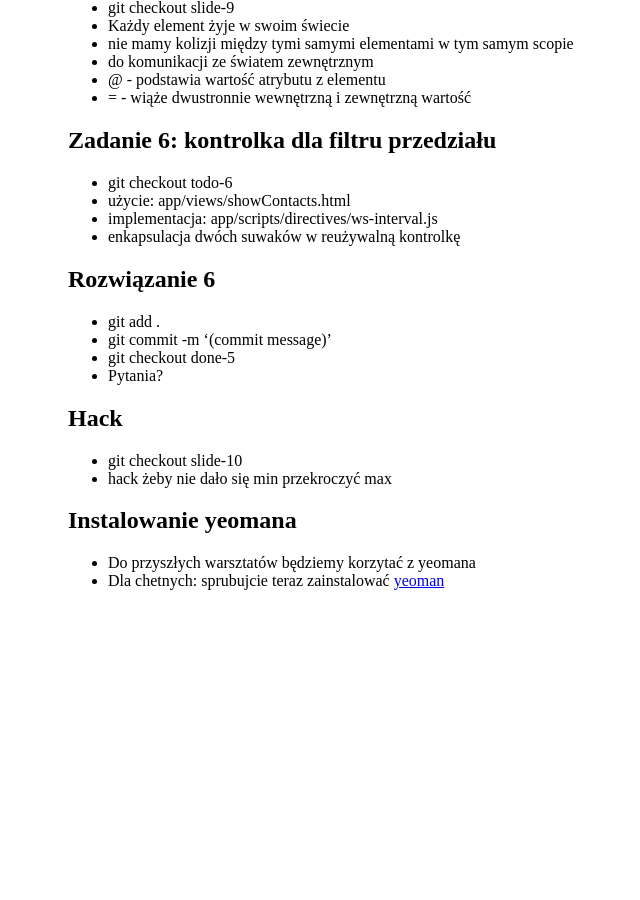
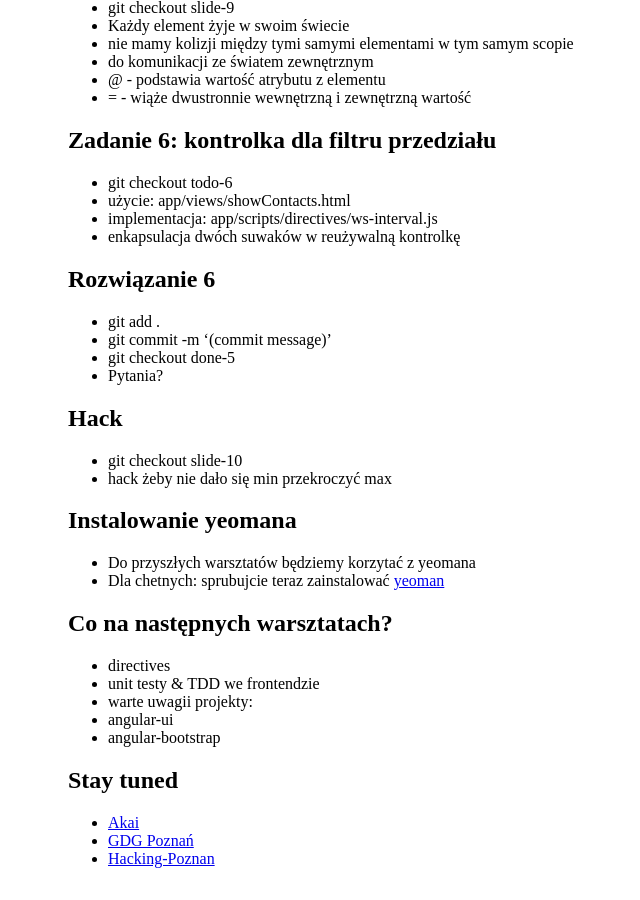
Before and after one commit to marcin-wosinek/blog, a Jekyll site: the page built from _posts/2013-06-08-2-Warsztaty-AngularJs-Akai-Poznan.md, in a window 1280 px wide and 900 px high, scrolled down 5812 px. Shown: the whole window, without its empty margins (92-732 px from the left). Built offline with Jekyll 4.4.1, drawn with Linux system fonts in a browser that asks for light colours; before the commit the page ends 6434 px from its top, so only the background shows below that; some of the changed text lies outside the part shown.

Commit message:
Add wednesday post & info about future

```diff
--- a/_posts/2013-06-08-2-Warsztaty-AngularJs-Akai-Poznan.md
+++ b/_posts/2013-06-08-2-Warsztaty-AngularJs-Akai-Poznan.md
@@ -284,3 +284,15 @@ tags: [AngularJs, Akai, Poznań]
 ## Instalowanie yeomana
 * Do przyszłych warsztatów będziemy korzytać z yeomana
 * Dla chetnych: sprubujcie teraz zainstalować [yeoman](http://yeoman.io/)
+
+## Co na następnych warsztatach?
+* directives
+* unit testy & TDD we frontendzie
+* warte uwagii projekty:
+ * angular-ui
+ * angular-bootstrap
+
+## Stay tuned
+* [Akai](http://akai.org.pl/)
+* [GDG Poznań](https://plus.google.com/110191013153077917985)
+* [Hacking-Poznan](http://www.meetup.com/Hacking-Poznan/)
```
Also changed, not shown: other parts of _posts/2013-06-08-2-Warsztaty-AngularJs-Akai-Poznan.md (+1 -1 lines), _posts/2013-06-12-2-Warsztaty-AngularJs-Akai-Poznan.md (added, +9 -0 lines).
